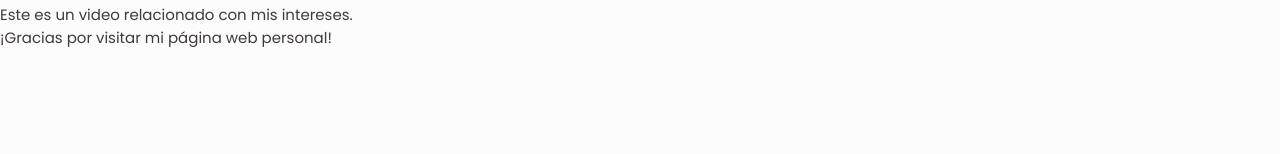
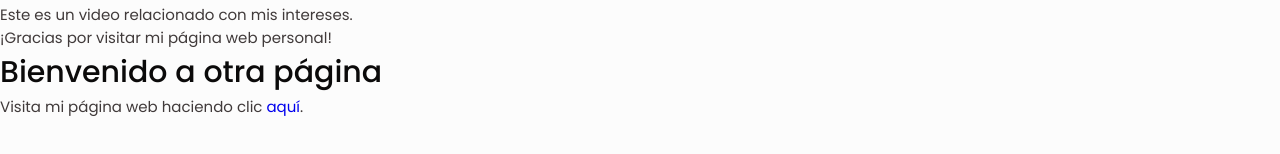
Before and after one commit to MaVCor13/MaVCor13.github.io, a plain HTML site: page index.html in a window 1280 px wide. Shown: the part 1016-1170 px from the top of the page. Before the commit the page ends 1113 px from the top, so only its background shows below. Drawn offline with Linux system fonts and the light colour scheme; files that its build step writes are made by us from their sources.

Commit message:
terminando

```diff
--- a/index.html
+++ b/index.html
@@ -79,4 +79,7 @@
         <p>¡Gracias por visitar mi página web personal!</p>
     </footer>
 </body>
+<h1>Bienvenido a otra página</h1>
+    <p>Visita mi página web haciendo clic <a href="http://127.0.0.1:5500/template/Responsive-resume-master/index.html">aquí</a>.</p>
+</body>
 </html>
```
